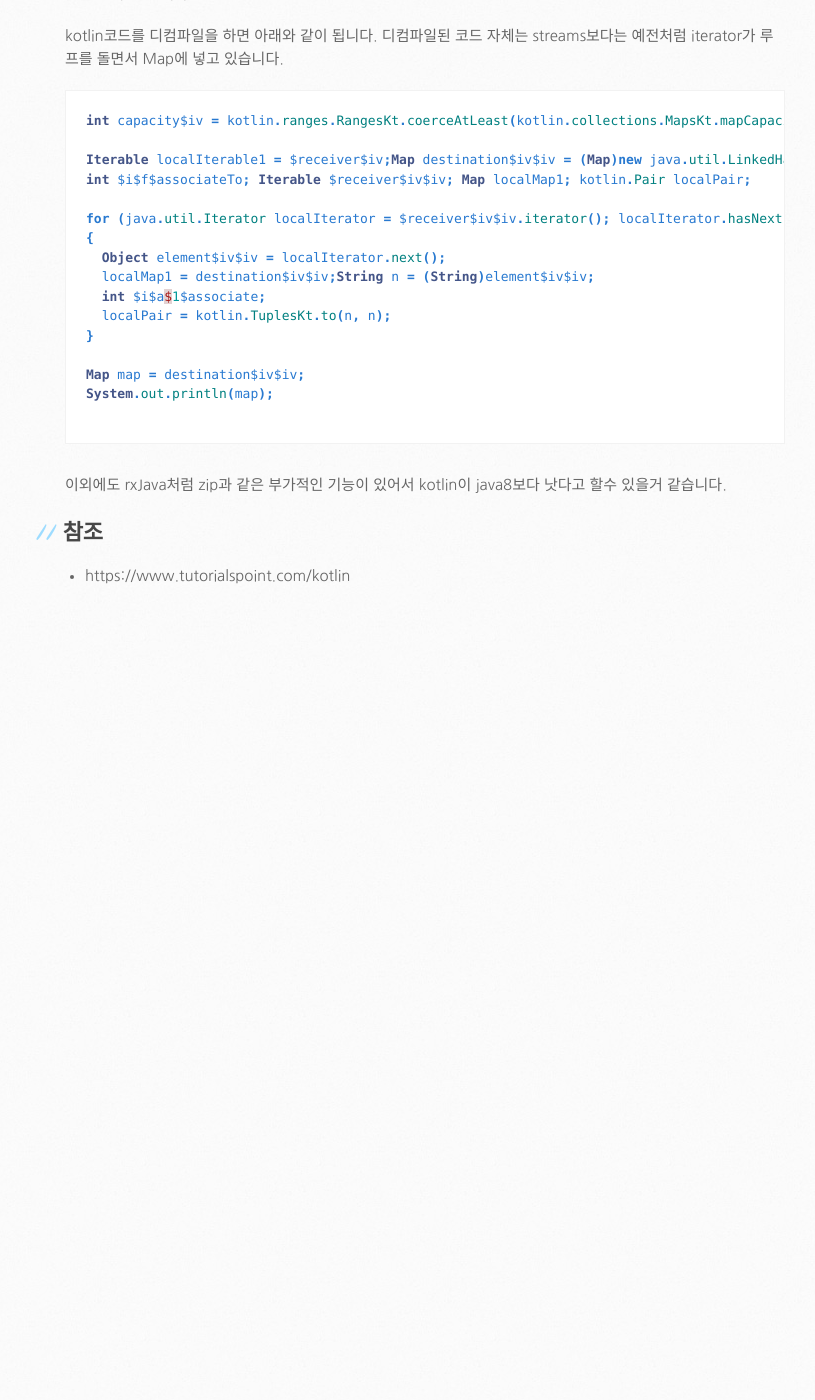
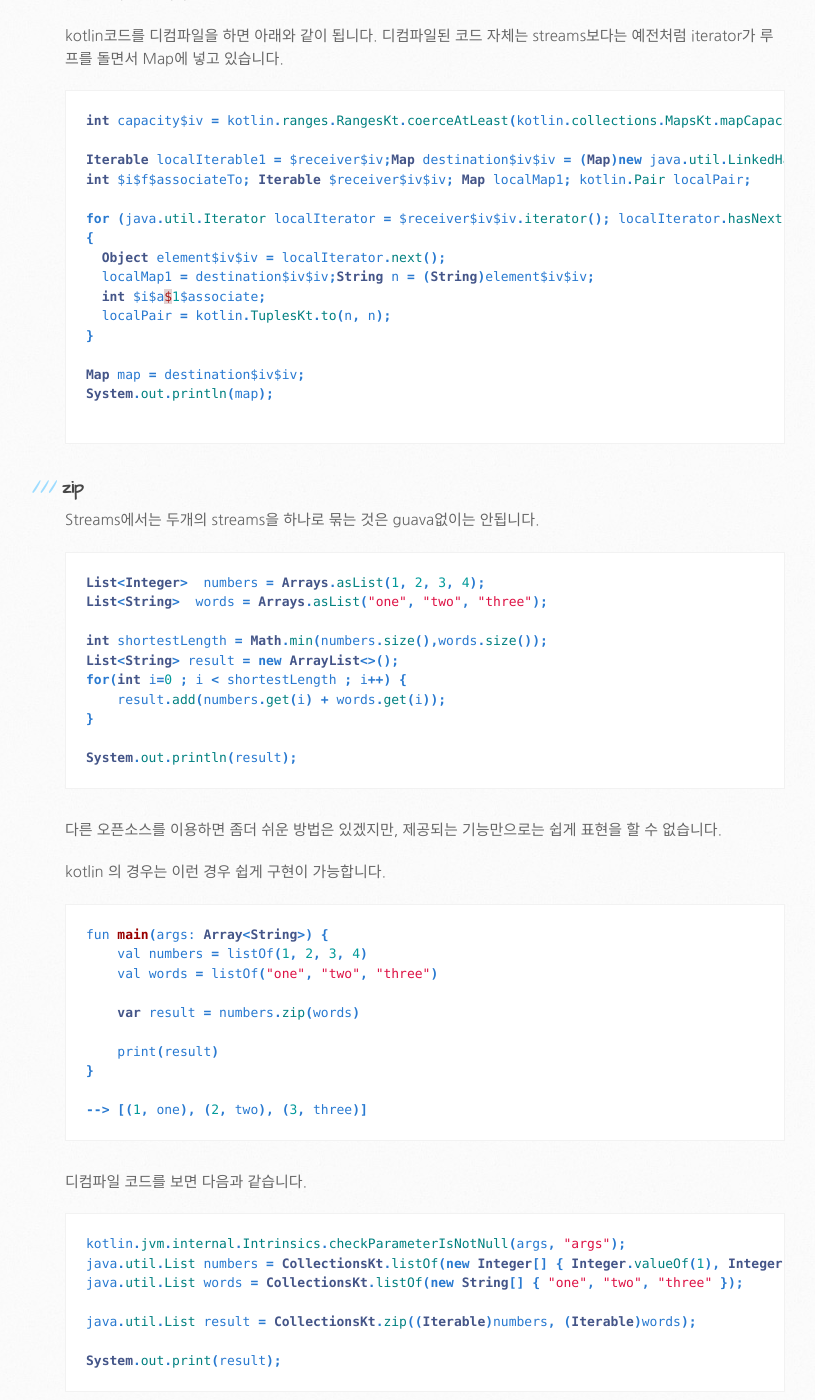
Before and after one commit to jaepils/jaepils.github.io, a Jekyll site: the page built from _posts/2018-07-12-kotlin-part4.markdown, in a window 1280 px wide and 1400 px high, scrolled down 2811 px. Shown: the whole window, without its empty margins (105-920 px from the left). Built offline with Jekyll 4.4.1, drawn with Linux system fonts in a browser that asks for light colours; comment, search, counter and statistics services are not loaded; before the commit the page ends 3441 px from its top, so only the background shows below that; some of the changed text lies outside the part shown.

Commit message:
kotlin part4 수정

````diff
--- a/_posts/2018-07-12-kotlin-part4.markdown
+++ b/_posts/2018-07-12-kotlin-part4.markdown
@@ -13,7 +13,7 @@ Java8에서는 Streams를 사용하기 위해서는 List를 .streams()로 변환
 
 ```java
 List<String> values = Arrays.asList("1", "2", "3");
-        values.forEach(v -> System.out.println(v));
+values.forEach(v -> System.out.println(v));
 ```
 문자 List를 루프를 돌면서 람다 표현식에 의해서 임의의 글자 위의 예제에서는 v로 정의되는 글자를 출력을 하는 예제입니다.
 
@@ -48,10 +48,11 @@ fun main(args: Array<String>) {
 ```
 kotlin의 경우 list에서 바로 map을 호출이 가능하며 sum과 같은 기능도 간단히 사용이 가능합니다.
 
-### chain
-데이터 소스의 요소에 대해 연산을 순차적으로 수행하고 결과를 집계하려면 소스, 중간 연산 및 터미널 연산의 세 부분이 필요합니다.
+### chaining of Streams
+데이터 소스의 요소에 대해 연산을 순차적으로 수행하고 결과를 집계하려면 소스, 중간 연산 및 터미널 연산의 세 부분으로 구성이 되어 순차적으로 수행이 됩니다.
 
 문자 List를 받아서 다른 문자로 변환후, 그 중 1이 들어간 문자열을 삭제한 결과를 다시 문자 list로 변환하는 조금은 복잡한 예제를 보도록 하겠습니다.
+이 예제의 중간 연산자는 map, filter이고, 터미털 연산자는 collect입니다.
 
 ```java
 List<String> input = Arrays.asList("1", "2", "3");
@@ -121,7 +122,52 @@ System.out.println(map);
 
 ```
 
-이외에도 rxJava처럼 zip과 같은 부가적인 기능이 있어서 kotlin이 java8보다 낫다고 할수 있을거 같습니다.
+### zip
+Streams에서는 두개의 streams을 하나로 묶는 것은 guava없이는 안됩니다.
+
+```java
+List<Integer>  numbers = Arrays.asList(1, 2, 3, 4);
+List<String>  words = Arrays.asList("one", "two", "three");
+
+int shortestLength = Math.min(numbers.size(),words.size());
+List<String> result = new ArrayList<>();
+for(int i=0 ; i < shortestLength ; i++) {
+    result.add(numbers.get(i) + words.get(i));
+}
+
+System.out.println(result);
+```
+다른 오픈소스를 이용하면 좀더 쉬운 방법은 있겠지만, 제공되는 기능만으로는 쉽게 표현을 할 수 없습니다.
+
+kotlin 의 경우는 이런 경우 쉽게 구현이 가능합니다.
+
+```java
+fun main(args: Array<String>) {
+    val numbers = listOf(1, 2, 3, 4)
+    val words = listOf("one", "two", "three")
+
+    var result = numbers.zip(words)
+
+    print(result)
+}
+
+--> [(1, one), (2, two), (3, three)]
+```
+
+디컴파일 코드를 보면 다음과 같습니다.
+```java
+kotlin.jvm.internal.Intrinsics.checkParameterIsNotNull(args, "args");
+java.util.List numbers = CollectionsKt.listOf(new Integer[] { Integer.valueOf(1), Integer.valueOf(2), Integer.valueOf(3), Integer.valueOf(4) });
+java.util.List words = CollectionsKt.listOf(new String[] { "one", "two", "three" });
+
+java.util.List result = CollectionsKt.zip((Iterable)numbers, (Iterable)words);
+
+System.out.print(result);
+```
+
+## 결론
+Streams는 Java8에 비해 kotlin이 비교 우위에 있는거 같습니다.
 
 ## 참조
 * https://www.tutorialspoint.com/kotlin
+* https://blog.plan99.net/kotlin-fp-3bf63a17d64a
````
